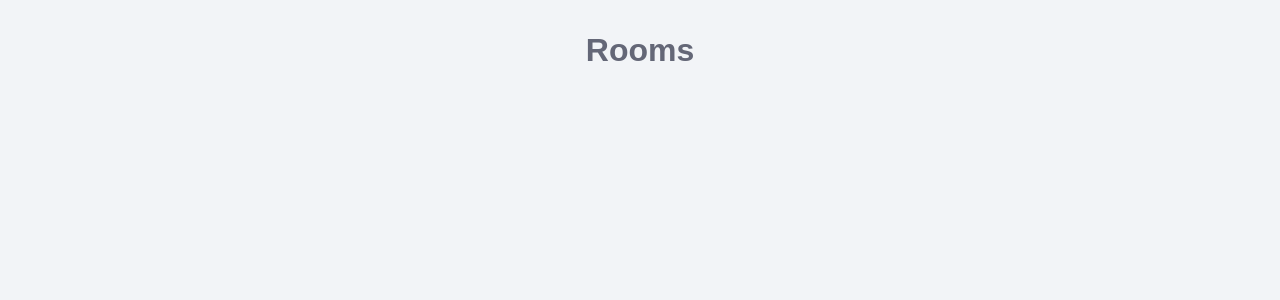
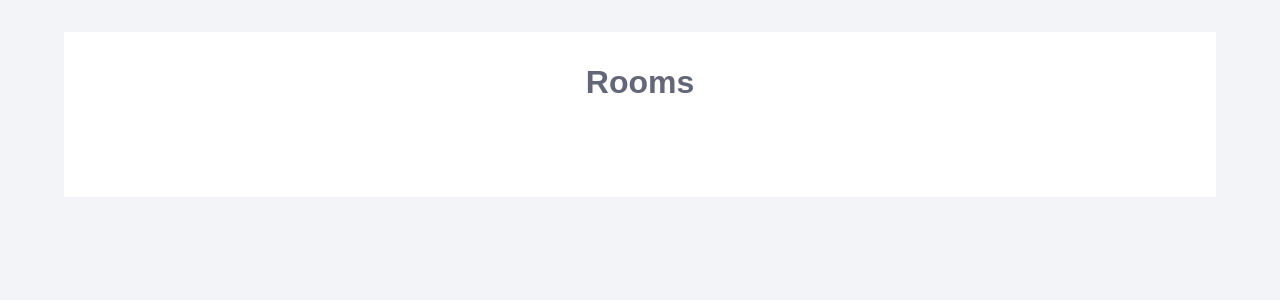
Before and after one commit to pablojacosta/school-app, a React (Vite) app: page /rooms in a window 1280 px wide. Shown: the top 300 px of the page. Built offline with nearby package versions, Linux system fonts and the light colour scheme; a web font is replaced by a local one.

Commit message:
feat: :package: Added react-table.

```diff
--- a/package.json
+++ b/package.json
@@ -14,6 +14,7 @@
     "react": "^18.2.0",
     "react-dom": "^18.2.0",
     "react-router-dom": "^6.19.0",
+    "react-table": "^7.8.0",
     "sass": "^1.69.5",
     "vite-tsconfig-paths": "^4.2.1"
   },
--- a/src/components/RoomsData/RoomsData.module.scss
+++ b/src/components/RoomsData/RoomsData.module.scss
@@ -0,0 +1,13 @@
+@use "@styles/_mixins" as mixins;
+
+.roomsData {
+  @include mixins.flex_container(column, center, center);
+
+  &__container {
+    background-color: var(--color-white);
+    width: 90%;
+    height: 100%;
+    padding-bottom: 2rem;
+    margin-top: 2rem;
+  }
+}
--- a/src/components/RoomsData/RoomsData.tsx
+++ b/src/components/RoomsData/RoomsData.tsx
@@ -3,7 +3,9 @@ import styles from "./RoomsData.module.scss";
 const RoomsData = () => {
   return (
     <div className={styles.roomsData}>
-      <h1>Rooms</h1>
+      <div className={styles.roomsData__container}>
+        <h1>Rooms</h1>
+      </div>
     </div>
   );
 };
```
Also changed, not shown: 1 other file (tests, documents, lock files or other folders).
